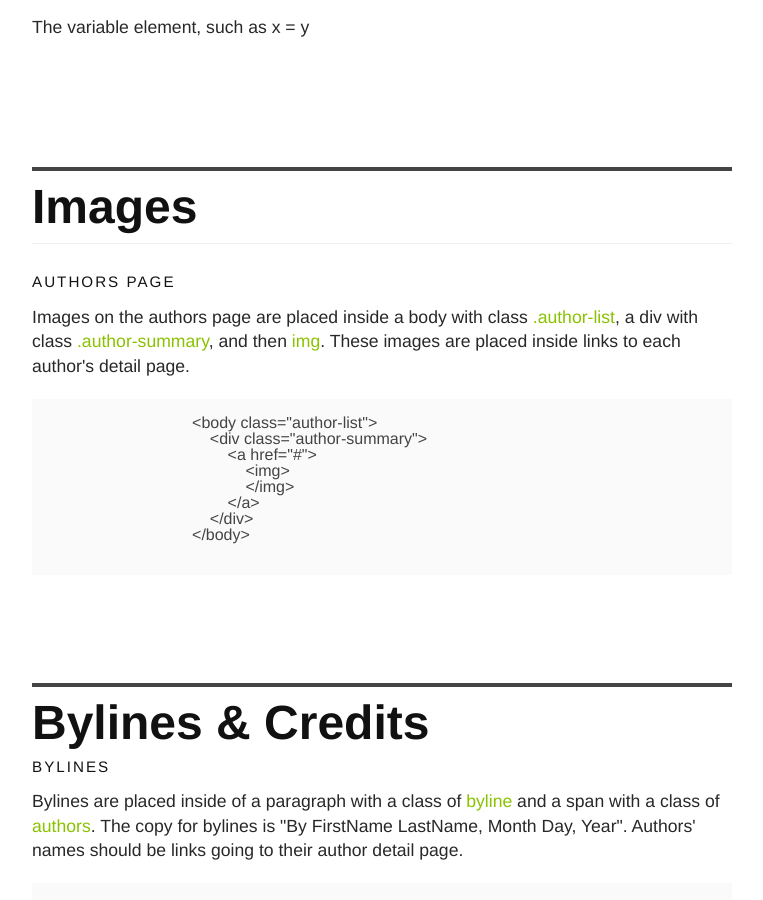
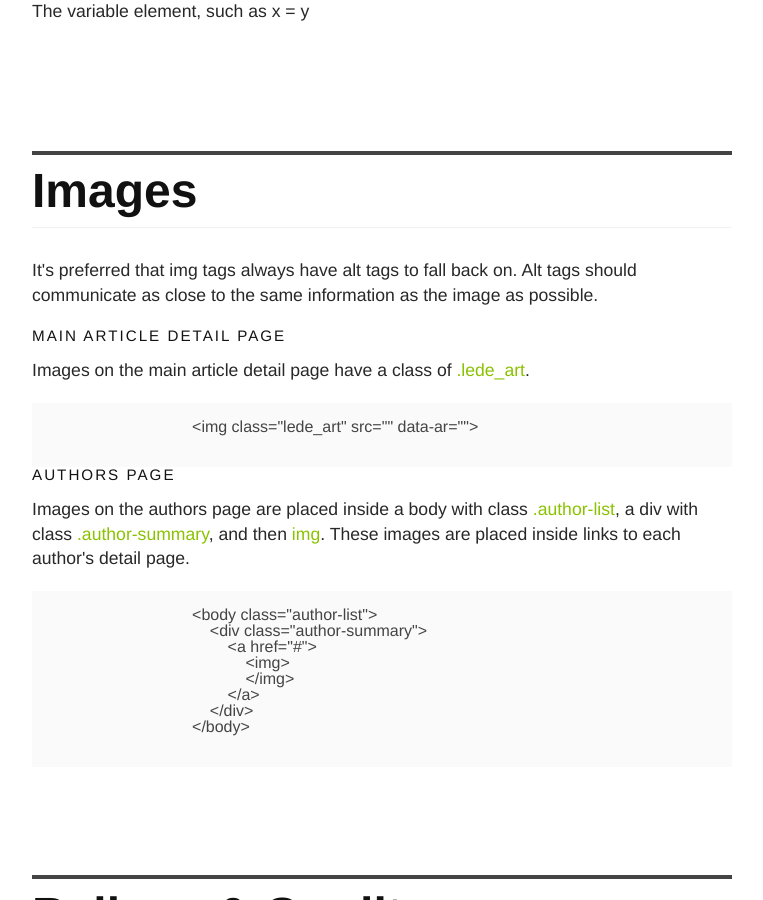
Before and after one commit to texastribune/styleguides, a Jekyll site: the page built from tribtalkstyle.html, in a window 1280 px wide and 900 px high, scrolled down 6934 px. Shown: the whole window, without its empty margins (378-1141 px from the left). Built offline with Jekyll 4.4.1, drawn with Linux system fonts in a browser that asks for light colours.

Commit message:
Add main article detail page info to images section, and alt tag info

```diff
--- a/tribtalkstyle.html
+++ b/tribtalkstyle.html
@@ -297,6 +296,16 @@ title: TribTalk Style
                     <a name="images-section"></a>
                     <h2>Images</h2>
                     <hr/>
+                        <p>It's preferred that img tags always have alt tags to fall back on. Alt tags should communicate as close to the same information as the image as possible.</p>
+                    <h3 class="sg-header">Main Article Detail Page</h3>
+                        <p>Images on the main article detail page have a class of <span class="inline-class">.lede_art</span>.</p>
+                        <div class="code-example">
+                            <pre>
+                                <code>
+                                    &lt;img class="lede_art" src="" data-ar=""&gt;
+                                </code>
+                            </pre>
+                        </div>
                     <h3 class="sg-header">Authors Page</h3>
                         <p>Images on the authors page are placed inside a body with class <span class="inline-class">.author-list</span>, a div with class <span class="inline-class">.author-summary</span>, and then <span class="inline-class">img</span>. These images are placed inside links to each author's detail page.</span></p>
                         <div class="code-example">
```
Also changed, not shown: other parts of tribtalkstyle.html (+0 -1 lines).
